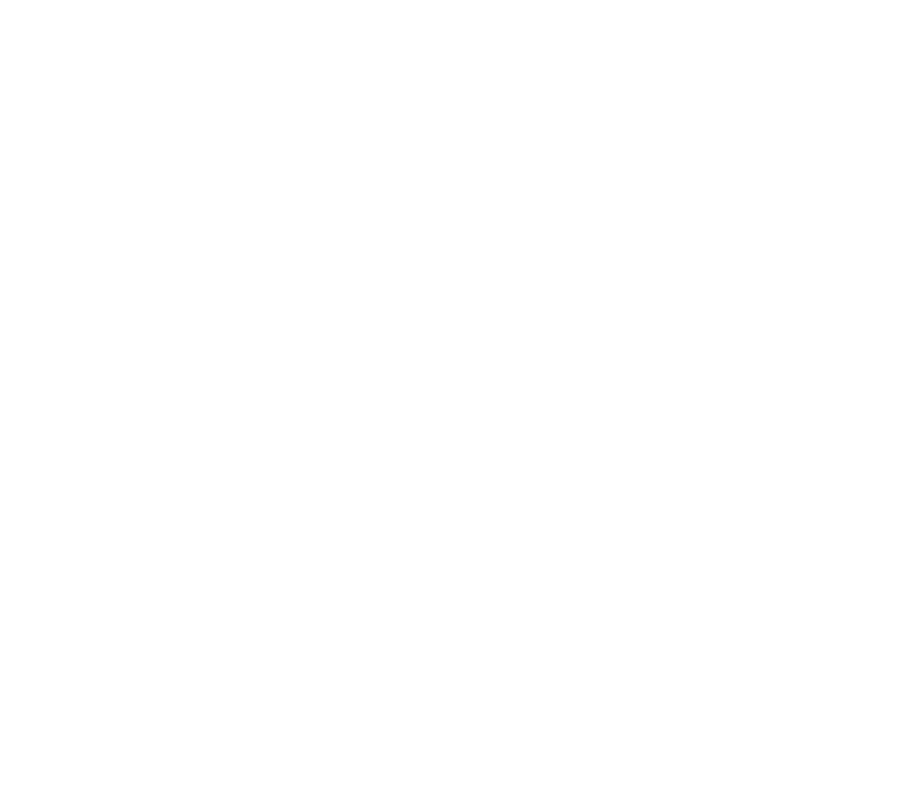
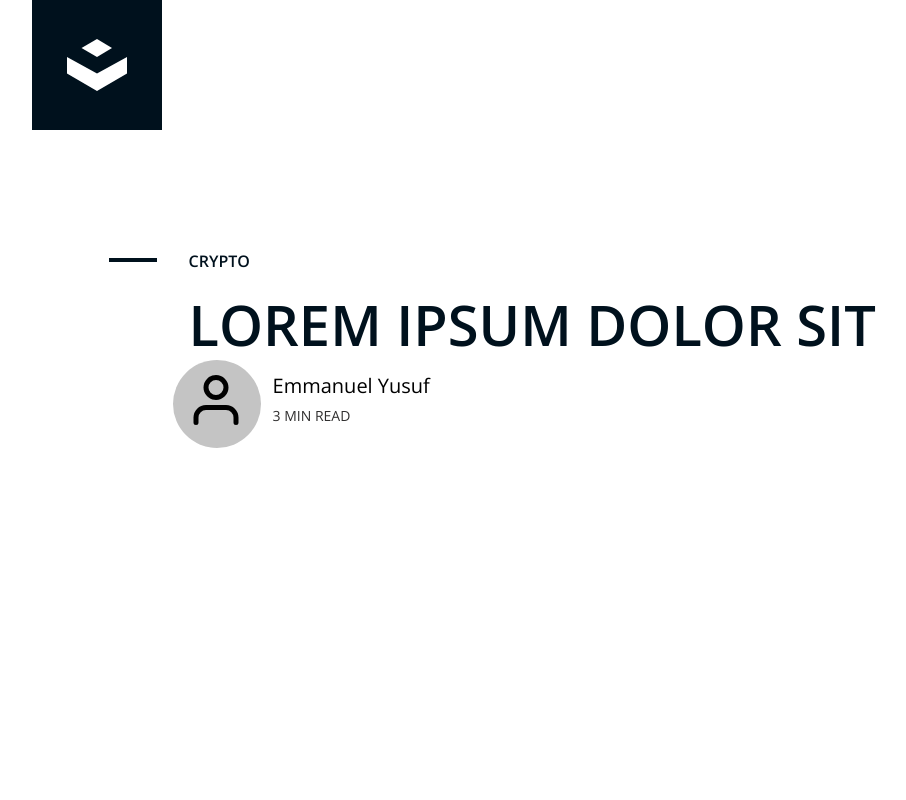
Before and after one commit to EmmanuelOluwafemi/veenode, a React (Create React App) app: page /articles in a window 1280 px wide. Shown: the top 800 px of the page, without its empty margins (45-951 px from the left). Built offline with nearby package versions, Linux system fonts and the light colour scheme.

Commit message:
articles page

```diff
--- a/src/App.js
+++ b/src/App.js
@@ -1,5 +1,6 @@
 import Home from "./pages/Home";
 import Blogs from "./pages/Blogs"
+import SingleBlog from "./pages/SingleBlog"
 import { BrowserRouter, Route, Switch } from "react-router-dom";
 function App() {
   return (
@@ -10,6 +11,9 @@
       <Route exact path="/blogs">
       <Blogs />
       </Route>
+      <Route exact path="/articles">
+      <SingleBlog />
+      </Route>
       </Switch>
     </>
     </BrowserRouter>
--- a/src/components/home/Hero.js
+++ b/src/components/home/Hero.js
@@ -28,6 +28,7 @@
 const StyledHero = styled.div`
     width: 100%;
     height: calc(100vh - 8.125rem);
+   /* height: 30%; */
     padding: 3rem 12%;
     display: flex;
     align-items: flex-start;
--- /dev/null
+++ b/src/pages/SingleBlog.js
@@ -0,0 +1,313 @@
+import React from 'react'
+import styled from 'styled-components'
+import Hero from "../components/home/Hero"
+import { FiUser, FiLinkedin, FiTwitter, FiFacebook } from "react-icons/fi"
+import { IoArrowForward } from 'react-icons/io5';
+import Header from "../components/Header"
+import Footer from '../components/Footer';
+
+const data = [
+    {
+        author: "veenode",
+        duration: "4mins read",
+        title: "Lorem ipsum dolor sit amet, consectetur adipiscing elit. "
+    },
+    {
+        author: "veenode",
+        duration: "4mins read",
+        title: "Lorem ipsum dolor sit amet, consectetur adipiscing elit. "
+    },
+    {
+        author: "veenode",
+        duration: "4mins read",
+        title: "Lorem ipsum dolor sit amet, consectetur adipiscing elit. "
+    },
+    {
+        author: "veenode",
+        duration: "4mins read",
+        title: "Lorem ipsum dolor sit amet, consectetur adipiscing elit. "
+    }
+]
+
+const SingleRecom = ({author, duration, title}) =>{
+    return(
+        <SingleRecomContainer>
+            <div className="blue-box" />
+            <div className="recom-details">
+            <span className="recom-info">{author} | {duration}</span>
+            <p className="recom-title">{title}</p>
+            </div>
+        </SingleRecomContainer>
+    )
+}
+
+const SingleBlog = () => {
+    return (
+        <SingleBlogStyle>
+                <Header />
+                <Hero
+                subTitle = "CRYPTO"
+                title = "Lorem ipsum dolor sit"
+                />
+                <div className="author">
+                    <div className="profile">
+                    <FiUser className="usericon" />
+                    </div>
+                    <div className="nameTime">
+                        <div className="authorName">
+                            Emmanuel Yusuf
+                        </div>
+                        <div className="duration">
+                             3 min read
+                        </div>
+                    </div>
+                </div>
+                <div className="blueSection" />
+
+                <div className="blogContent">
+                   <div className="socialIcons">
+                        <a href="/" className="socials"><FiLinkedin/></a>
+                        <a href="/" className="socials"><FiTwitter/></a>
+                        <a href="/" className="socials"><FiFacebook/></a>
+                    </div>
+                    <div className="articles">
+                    <div className="articleSm">
+                    <p>Social media has become an integral part of digital marketing for business and digital marketing agencies, but engaging in social media activity alone is not the same as delivering a digital marketing campaign. Although the terms Social Marketing and Digital Marketing are often used interchangeably, they are, in fact, two very different things, and understanding this difference is the key to building a rounded marketing strategy. </p>
+                    </div>
+                    <div className="articleLg">
+                    What is social marketing, and why is it different from digital marketing?
+                    </div>
+                    <div className="articleSm">
+                    Social media has become an integral part of digital marketing for business and digital marketing agencies, but engaging in social media activity alone is not the same as delivering a digital marketing campaign. Although the terms Social Marketing and Digital Marketing are often used interchangeably, they are, in fact, two very different things, and understanding this difference is the key to building a rounded marketing strategy.
+                    </div>
+                    <div className="blueSm" />
+                    <div className="articleLg">
+                    What is social marketing, and why is it different from digital marketing?
+                    </div>
+                    <div className="articleSm">
+                    Social media has become an integral part of digital marketing for business and digital marketing agencies, but engaging in social media activity alone is not the same as delivering a digital marketing campaign. Although the terms Social Marketing and Digital Marketing are often used interchangeably, they are, in fact, two very different things, and understanding this difference is the key to building a rounded marketing strategy.
+                    </div>
+                    </div>
+                </div>
+                <div className="recommend-sect">
+                <div className="recommended-nav">
+                    <div className="recommend">
+                        Recommended Articles
+                    </div>
+                    <div className="view-all">
+                        View All
+                    </div>
+                </div>
+                </div>
+
+                <div className="recom-body">
+                    {
+                        data.map((recomPost, index) => (
+                            <SingleRecom key={index} {...recomPost} />
+                        ))
+                    }
+                </div>
+
+                <div className="next-article">
+                    <div className="nextarticle-info">
+                        <h4>Next Article</h4>
+                        <p>
+                        What is social marketing, and why is it different from digital marketing?
+                        </p>
+                        <IoArrowForward className="icons" />
+                    </div>
+                </div>
+                <Footer />
+        </SingleBlogStyle>
+
+    )
+}
+
+export default SingleBlog
+
+const SingleRecomContainer = styled.div `
+    max-width: 284px;
+    height: 342px;
+
+    .blue-box{
+        width: 284px;
+        height: 198px;
+        min-height: 198px;
+        background: #011F32;
+    }
+    .recom-details{
+        padding: 1.5rem 0;
+
+        .recom-info{
+            font-size: 12px;
+            font-weight: 400;
+            line-height: 16.34px;
+            color: #252424;
+        }
+
+        .recom-title{
+            font-size: 24px;
+            font-weight: 400;
+            width: 280px;
+        }
+    }
+`
+
+const SingleBlogStyle = styled.div`
+    width: 100%;
+    display: block;
+
+
+    .author{
+        width: 500px;
+        height: 34;
+        display: flex;
+        flex-direction: row;
+        position: absolute;
+        top: 45%;
+        margin-left: 17%;
+    }
+    .profile{
+        background-color: #C4C4C4;
+        width: 88px;
+        height: 88px;
+        border-radius: 50px;
+        font-size: 60px;
+
+    }
+    .usericon{
+        margin-left: 13px;
+        margin-top: 10px;
+    }
+    .nameTime{
+        margin-top: 15px;
+        margin-left: 12px;
+        width: 400px;
+        max-height: 68px;
+    }
+    .authorName{
+        font-size: 20px;
+        font-weight: 600px;
+        font-style: normal;
+        line-height: 22.54px;
+        color: #000000;
+    }
+    .duration{
+        font-size: 14px;
+        font-weight: 400;
+        font-style: normal;
+        line-height: 15.78px;
+        color: #302F2F;
+        text-transform: uppercase;
+        margin-top: 10px;
+    }
+    .blueSection{
+        width: 100%;
+        height: 680px;
+        background: #011F32;
+    }
+    .blogContent{
+        position: relative;
+        display: flex;
+        flex-direction: row;
+        width: 80%;
+        left: 5%;
+        margin-top: 87px;
+    }
+    .socialIcons{
+        flex-grow: 1;
+        display: flex;
+        flex-direction: column;
+    }
+    .socials{
+        text-decoration: none;
+        font-size: 20px;
+        color: #000000;
+        margin-bottom: 50px;
+    }
+    .articles   {
+        width: 811px;
+        display: flex;
+        flex-direction: column;
+        flex-grow: 2;
+    }
+    .articleSm{
+        font-size: 24px;
+        line-height: 37px;
+        font-weight: 400;
+        margin-bottom: 16px;
+    }
+    .articleLg{
+        font-size: 40px;
+        font-weight: 600;
+        line-height:60.16px;
+        margin-top: 16px;
+        margin-bottom: 20px;
+    }
+    .blueSm{
+        height: 518px;
+        background: #011F32;
+        margin-top: 16px;
+        margin-bottom: 16px;
+    }
+    .recommend-sect{
+        margin-top: 184px;
+        width: 80%;
+        margin-left: 125px;
+}
+    .recommended-nav{
+        display: flex;
+        flex-direction: row;
+        justify-content: space-between;
+        font-size: 40px;
+        font-weight: 600;
+        line-height: 61.67px;
+    }
+    .recom-body{
+        padding: 0 12%;
+        margin-top: 82px;
+        display: grid;
+        grid-template-columns: repeat(4, 1fr);
+        grid-gap: 0.05rem;
+    }
+    .next-article{
+        width: 100%;
+        margin-top: 142px;
+        margin-bottom: 100px;
+    }
+    .nextarticle-info{
+        padding: 3rem 12%;
+        width: 100%;
+        display: flex;
+        align-items: center;
+        justify-content: center;
+        flex-direction: column;
+
+
+        h4 {
+            font-size: 2rem;
+            font-weight: 400;
+            color: #0D0C0C;
+            text-transform: uppercase;
+            margin-bottom: 2rem;
+            text-align: center;
+        }
+
+        p {
+            font-size: 3rem;
+            font-weight: 600;
+            color: #0D0C0C;
+            text-align: center;
+            line-height: 1.6;
+            max-width: 786px;
+            margin: 0 auto;
+            margin-bottom: 2rem;
+        }
+
+        .icons {
+            font-size: 3.5rem;
+            color: #0D0C0C;
+            cursor: pointer;
+        }
+    }
+`
```
